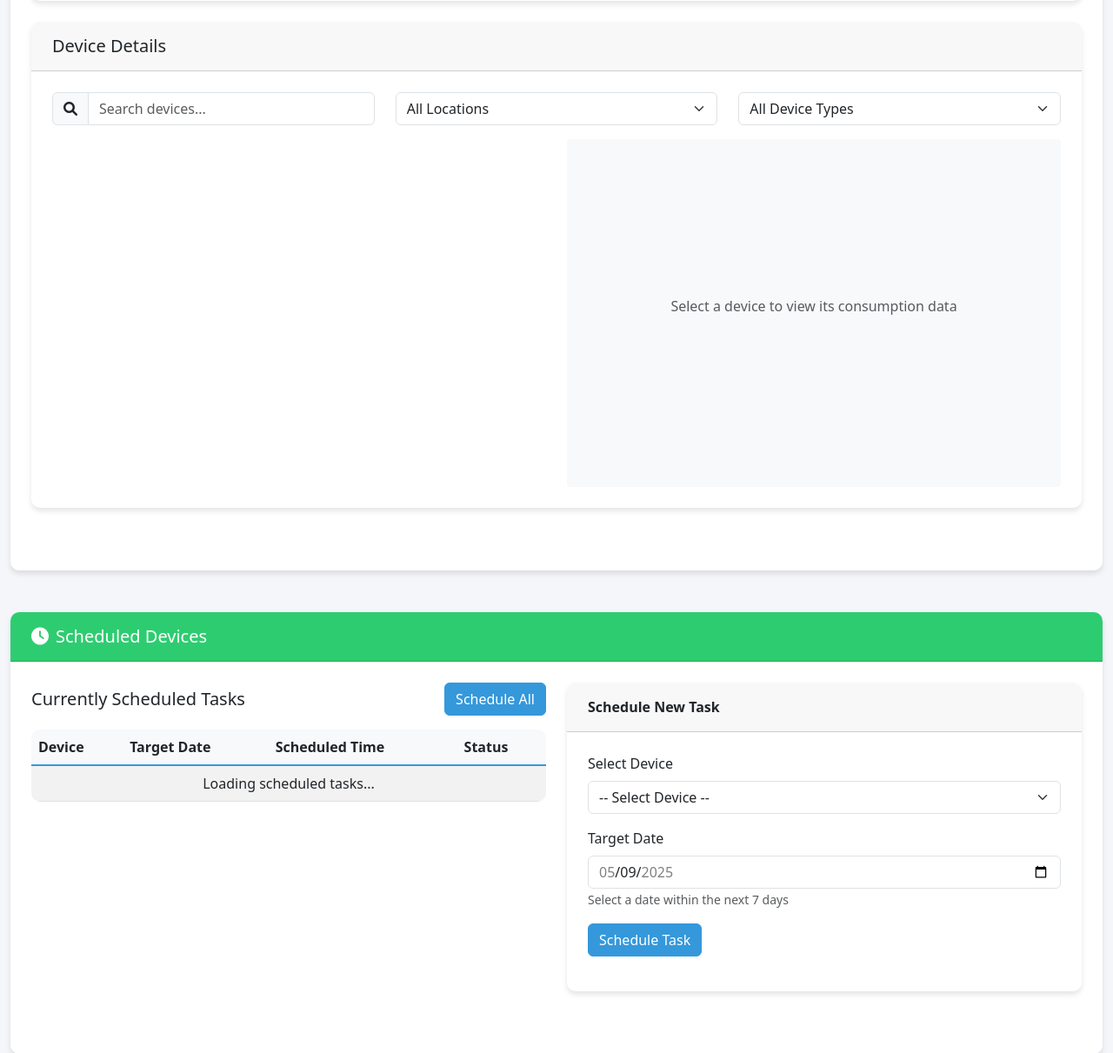
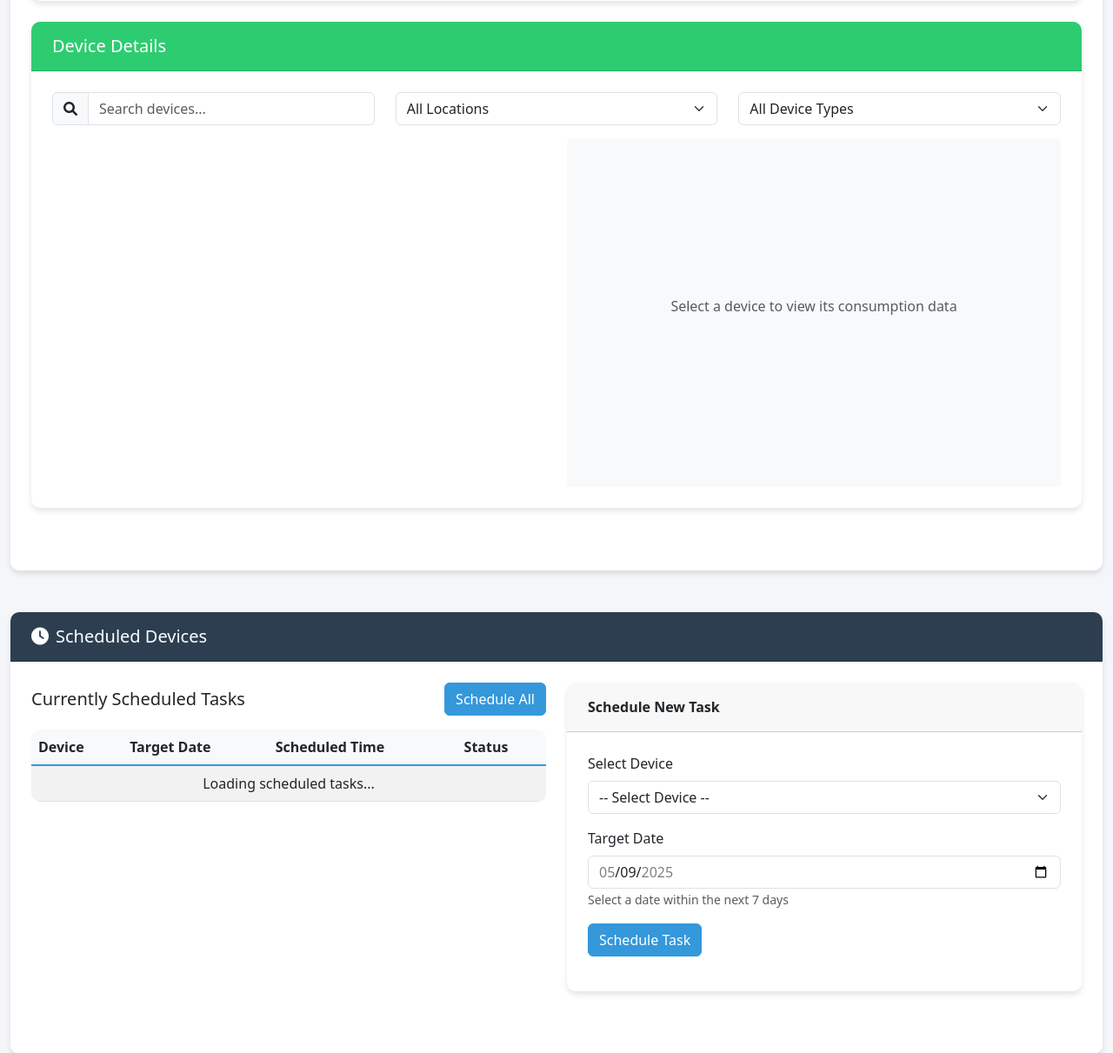
Before and after one commit to Smart-Home-Automation-System-Project/Energy-Consumption-Optimization, a Flask app: page / in a window 1280 px wide. Shown: the part 2902-4113 px from the top of the page at 87% size. Run offline with Flask 3, Linux system fonts and the light colour scheme; data that the repository does not hold is empty; parts of the project's set-up code (start-up, migrations or seed data) failed here and were passed over; some libraries are stand-ins or nearby versions.

Commit message:
ui improvements

```diff
--- a/templates/components/historical_consumption.html
+++ b/templates/components/historical_consumption.html
@@ -20,7 +20,7 @@
 <div class="row mb-4">
     <div class="col-12">
         <div class="card">
-            <div class="card-header">
+            <div class="card-header bg-success text-white">
                 <h5 class="mb-0">Device Details</h5>
             </div>
             <div class="card-body">
--- a/templates/index.html
+++ b/templates/index.html
@@ -226,7 +226,7 @@
         <div class="row mt-4">
             <div class="col-12">
                 <div class="card">
-                    <div class="card-header bg-success text-white">
+                    <div class="card-header bg-primary text-white">
                         <h5 class="mb-0"><i class="fas fa-clock me-2"></i>Scheduled Devices</h5>
                     </div>
                     <div class="card-body">
```
